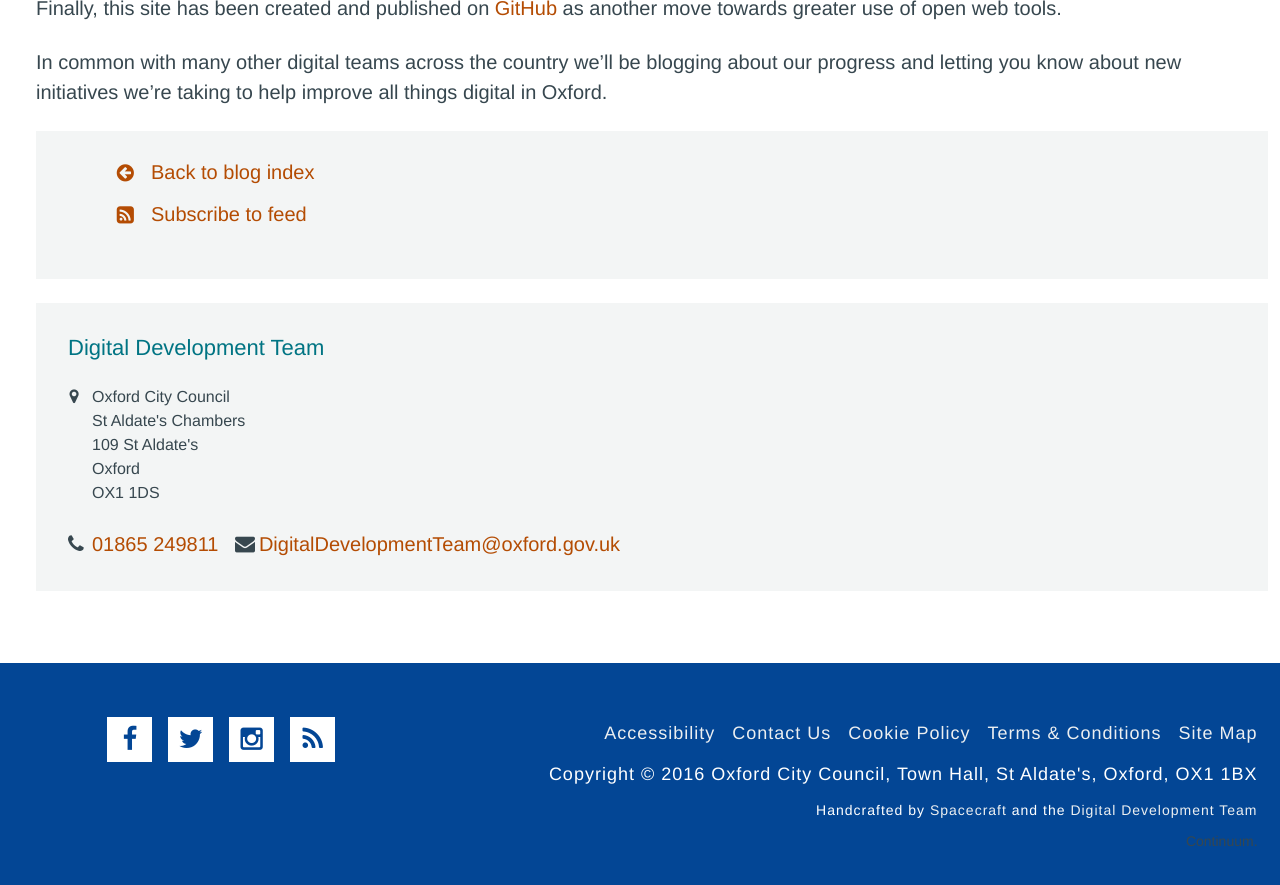
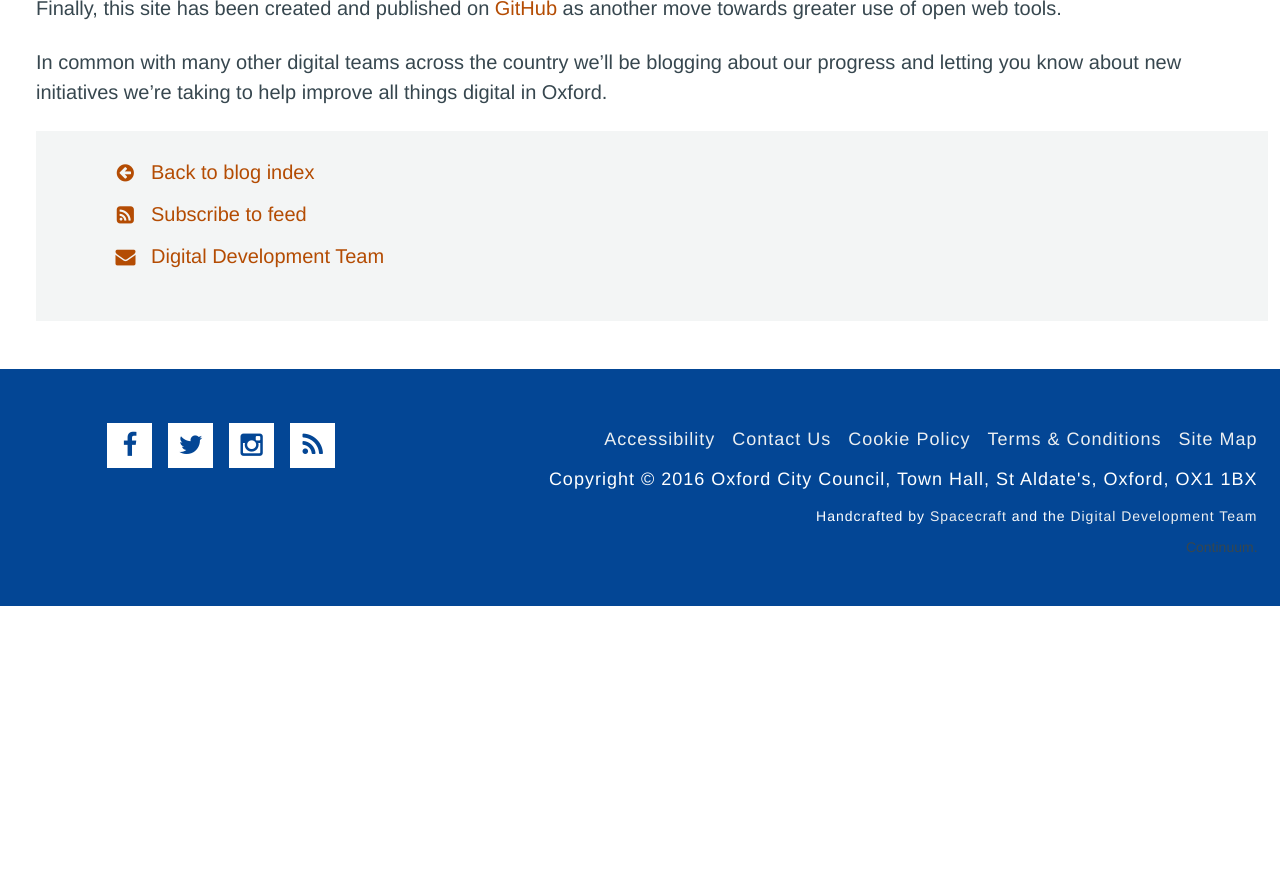
Before and after one commit to OxfordCityCouncil/OxfordCityCouncil.github.io, a Jekyll site: the page built from _posts/2016-11-20-digital-strategy-launched.md, in a window 1280 px wide and 900 px high, scrolled down 1176 px. Shown: the top 885 px of the window. Built offline with Jekyll 4.4.1, drawn with Linux system fonts in a browser that asks for light colours; after the commit the page ends 1782 px from its top, so only the background shows below that.

Commit message:
email link for blog

```diff
--- a/_layouts/post.html
+++ b/_layouts/post.html
@@ -14,21 +14,8 @@ layout: blog
     <ul class="fa-ul">
         <li><a href="{{site.url}}/blog/index.html"><i class="fa-li fa fa-arrow-circle-left" aria-hidden="true"></i>Back to blog index</a></li>
         <li><a href="{{site.url}}/blog/atom.xml"><i class="fa-li fa fa-rss-square" aria-hidden="true"></i>Subscribe to feed</a></li>
+        <li><a href="mailto:digitaldevelopmentteam@oxford.gov.uk"><i class="fa-li fa fa-envelope" aria-hidden="true"></i>Digital Development Team</a></li>
     </ul>
 </div>
-<p></p>
-<div class="supplements supplements--secondary">
-    <aside class="supplement supplement--contact">
-        <h2 class="supplement__heading">Digital Development Team</h2>
-        <address class="supplement__text supplement__text--address">Oxford City Council<br />
-St Aldate's Chambers<br/>
-109 St Aldate's<br/>
-Oxford<br/>
-OX1 1DS</address>
-        <p class="supplement__text supplement__text--tel"><strong>Telephone: </strong><a href="tel:01865249811">01865 249811</a></p>
-        <p class="supplement__text supplement__text--email"><strong>Email: </strong><a href="mailto:DigitalDevelopmentTeam@oxford.gov.uk">DigitalDevelopmentTeam@oxford.gov.uk</a></p>
-    </aside>
-</div>
-
 </body>
 </div>
```
